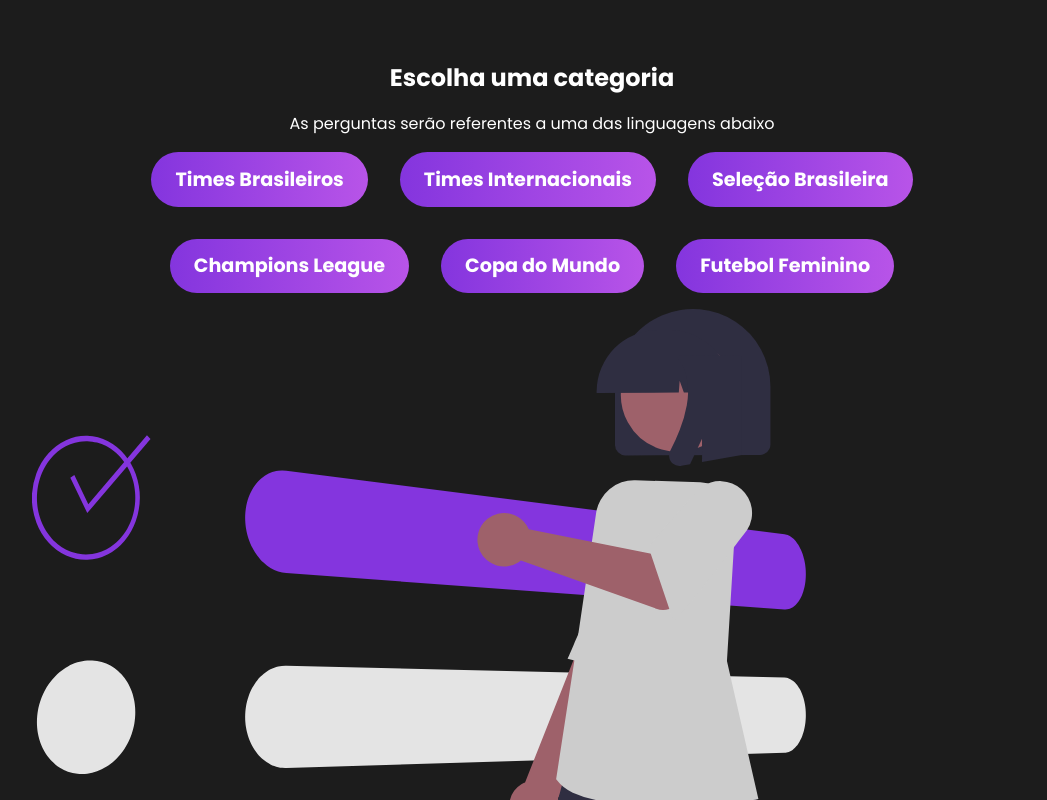
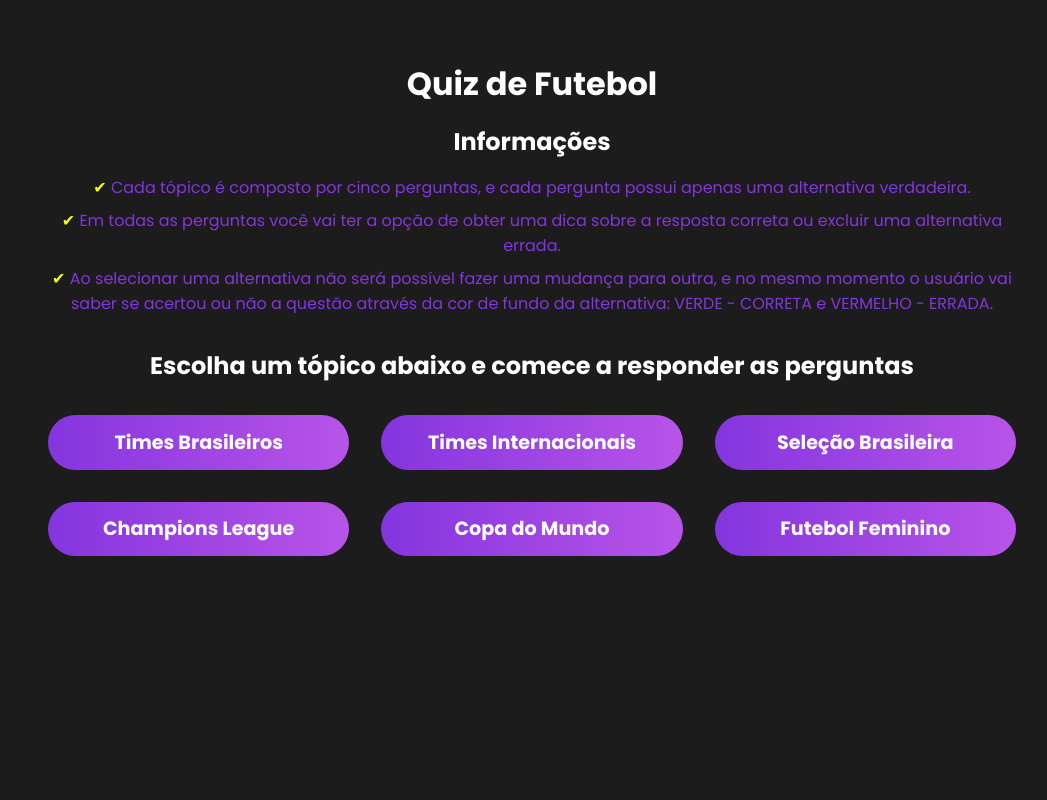
Before and after one commit to ronaldof16/quiz-futebol, a React (Vite) app: page / in a window 1280 px wide. Both pictures are taken after a click on the button "Iniciar". Shown: the top 800 px of the page, without its empty margins (108-1155 px from the left). Built offline with nearby package versions, Linux system fonts and the light colour scheme.

Commit message:
criação de um span com um ícone em cada informação

```diff
--- a/src/components/PickCategory.jsx
+++ b/src/components/PickCategory.jsx
@@ -2,7 +2,6 @@
 import { QuizContext } from '../context/quiz';
 
 import './PickCategory.css';
-import Category from '../img/category.svg';
 
 const PickCategory = () => {
   const [quizState, dispatch] = useContext(QuizContext);
@@ -15,16 +14,24 @@
 
   return (
     <div id='category'>
-        <h2>Escolha uma categoria</h2>
-        <p>As perguntas serão referentes a uma das linguagens abaixo</p>
-        <div>
-            {quizState.questions.map((question) => (
-              <button onClick={() => chooseCategoryAndReorderQuestions(question.category)} key={question.category}>{question.category}</button>
-            ))}
-        </div>
-        <img src={Category} alt="Categorias do Quiz" />
+      <h1>Quiz de Futebol</h1>
+      <div className='informacoes'>
+        <h2>Informações</h2>
+        <ul>
+          <li className='informacoes-itens'><span>✔︎</span> Cada tópico é composto por cinco perguntas, e cada pergunta possui apenas uma alternativa verdadeira.</li>
+          <li className='informacoes-itens'><span>✔︎</span> Em todas as perguntas você vai ter a opção de obter uma dica sobre a resposta correta ou excluir uma alternativa errada.</li>
+          <li className='informacoes-itens'><span>✔︎</span> Ao selecionar uma alternativa não será possível fazer uma mudança para outra, e no mesmo momento o usuário vai saber se
+          acertou ou não a questão através da cor de fundo da alternativa: VERDE - CORRETA  e VERMELHO - ERRADA.</li>
+        </ul>
+      </div>
+      <h2>Escolha um tópico abaixo e comece a responder as perguntas</h2>
+      <div className='topicos'>
+        {quizState.questions.map((question) => (
+          <button onClick={() => chooseCategoryAndReorderQuestions(question.category)} key={question.category}>{question.category}</button>
+        ))}
+      </div>
     </div>
   )
 }
 
-export default PickCategory
+export default PickCategory;
```
